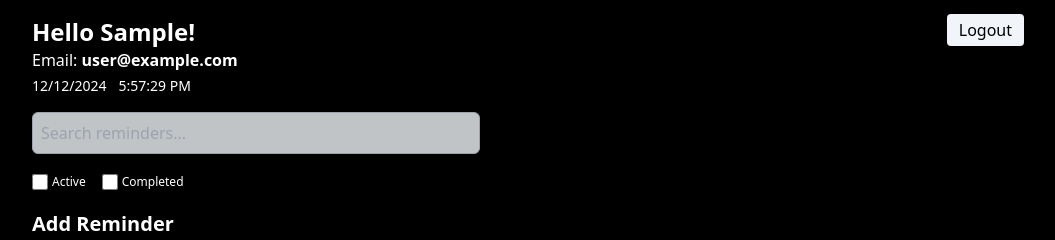
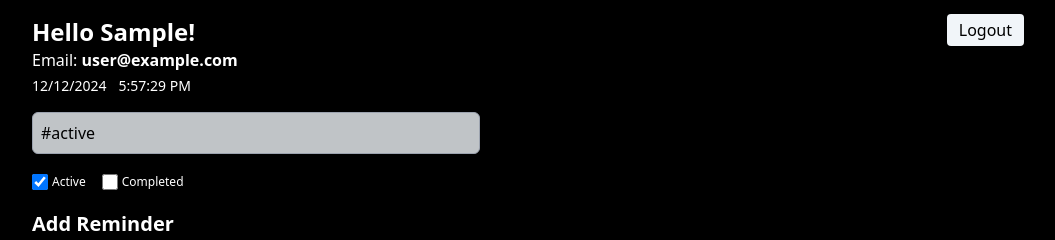
Before and after one commit to uk030621/allinoneLWJ, a Next.js app: page /activities in a window 1280 px wide. Shown: the top 240 px of the page, without its empty margins (112-1167 px from the left). Built offline with nearby package versions, Linux system fonts and the light colour scheme; no server answers; the database is empty; sample sign-in values are in the browser's storage.

Commit message:
searchQuery set to #active

```diff
--- a/app/activities/page.jsx
+++ b/app/activities/page.jsx
@@ -16,7 +16,7 @@ export default function ActivitiesDashboard() {
   });
   const [editActivity, setEditActivity] = useState(null);
   const [isExiting, setIsExiting] = useState(false);
-  const [searchQuery, setSearchQuery] = useState("");
+  const [searchQuery, setSearchQuery] = useState("#active");
   const [errorMessage, setErrorMessage] = useState(null);
   const router = useRouter();
   const [dateTime, setDateTime] = useState(new Date());
@@ -390,7 +390,6 @@ export default function ActivitiesDashboard() {
                     <p className="whitespace-pre-wrap break-words">
                       {activity.description}
                     </p>
-                    <p>
                     <div className="flex items-center justify-start text-xs mt-6">
                       <input
                         name="completed"
@@ -409,7 +408,7 @@ export default function ActivitiesDashboard() {
                         <span>Completed</span>
                       </label>
                     </div>
-                    </p>
+
                     <p className="italic text-xs mt-4">
                       Created: {new Date(activity.createdAt).toLocaleString()}
                     </p>
```
Lines whose indentation alone changed are shown as unchanged.
